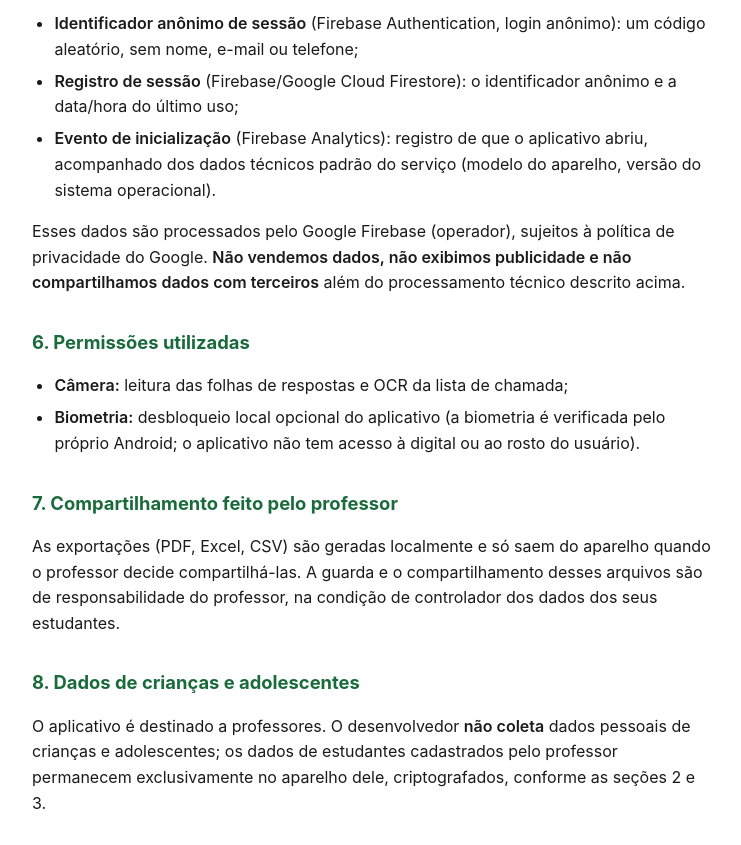
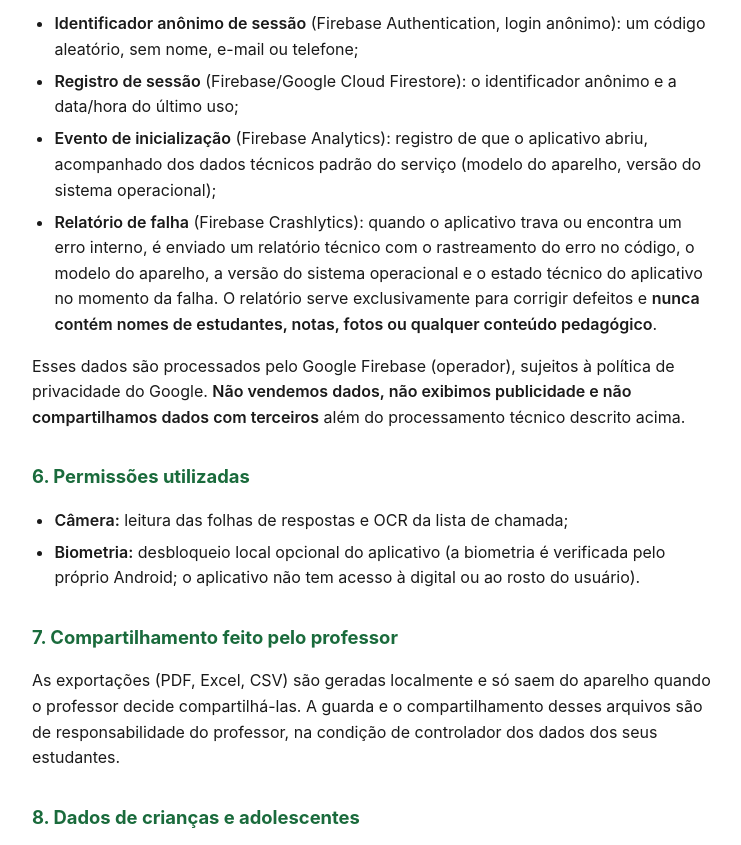
Before and after one commit to ProfEdu-Manager/profeduprivacidade, a plain HTML site: page index.html in a window 1280 px wide. Shown: the part 1340-2185 px from the top of the page, without its empty margins (268-1009 px from the left). Drawn offline with Linux system fonts and the light colour scheme.

Commit message:
Add files via upload

```diff
--- a/index.html
+++ b/index.html
@@ -99,7 +99,8 @@
 <ul>
   <li><strong>Identificador anônimo de sessão</strong> (Firebase Authentication, login anônimo): um código aleatório, sem nome, e-mail ou telefone;</li>
   <li><strong>Registro de sessão</strong> (Firebase/Google Cloud Firestore): o identificador anônimo e a data/hora do último uso;</li>
-  <li><strong>Evento de inicialização</strong> (Firebase Analytics): registro de que o aplicativo abriu, acompanhado dos dados técnicos padrão do serviço (modelo do aparelho, versão do sistema operacional).</li>
+  <li><strong>Evento de inicialização</strong> (Firebase Analytics): registro de que o aplicativo abriu, acompanhado dos dados técnicos padrão do serviço (modelo do aparelho, versão do sistema operacional);</li>
+  <li><strong>Relatório de falha</strong> (Firebase Crashlytics): quando o aplicativo trava ou encontra um erro interno, é enviado um relatório técnico com o rastreamento do erro no código, o modelo do aparelho, a versão do sistema operacional e o estado técnico do aplicativo no momento da falha. O relatório serve exclusivamente para corrigir defeitos e <strong>nunca contém nomes de estudantes, notas, fotos ou qualquer conteúdo pedagógico</strong>.</li>
 </ul>
 <p>Esses dados são processados pelo Google Firebase (operador), sujeitos à política de privacidade do Google. <strong>Não vendemos dados, não exibimos publicidade e não compartilhamos dados com terceiros</strong> além do processamento técnico descrito acima.</p>
 
```
